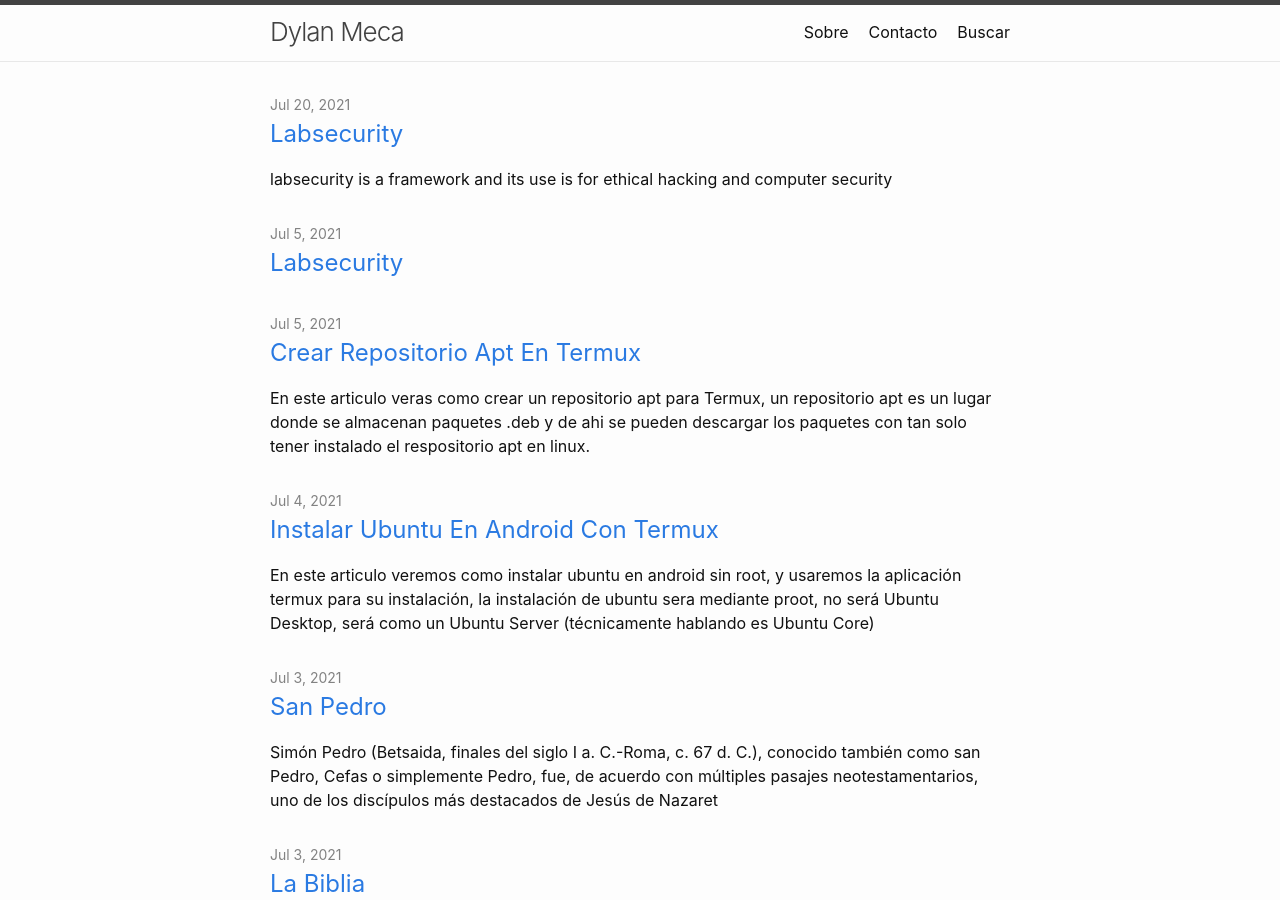
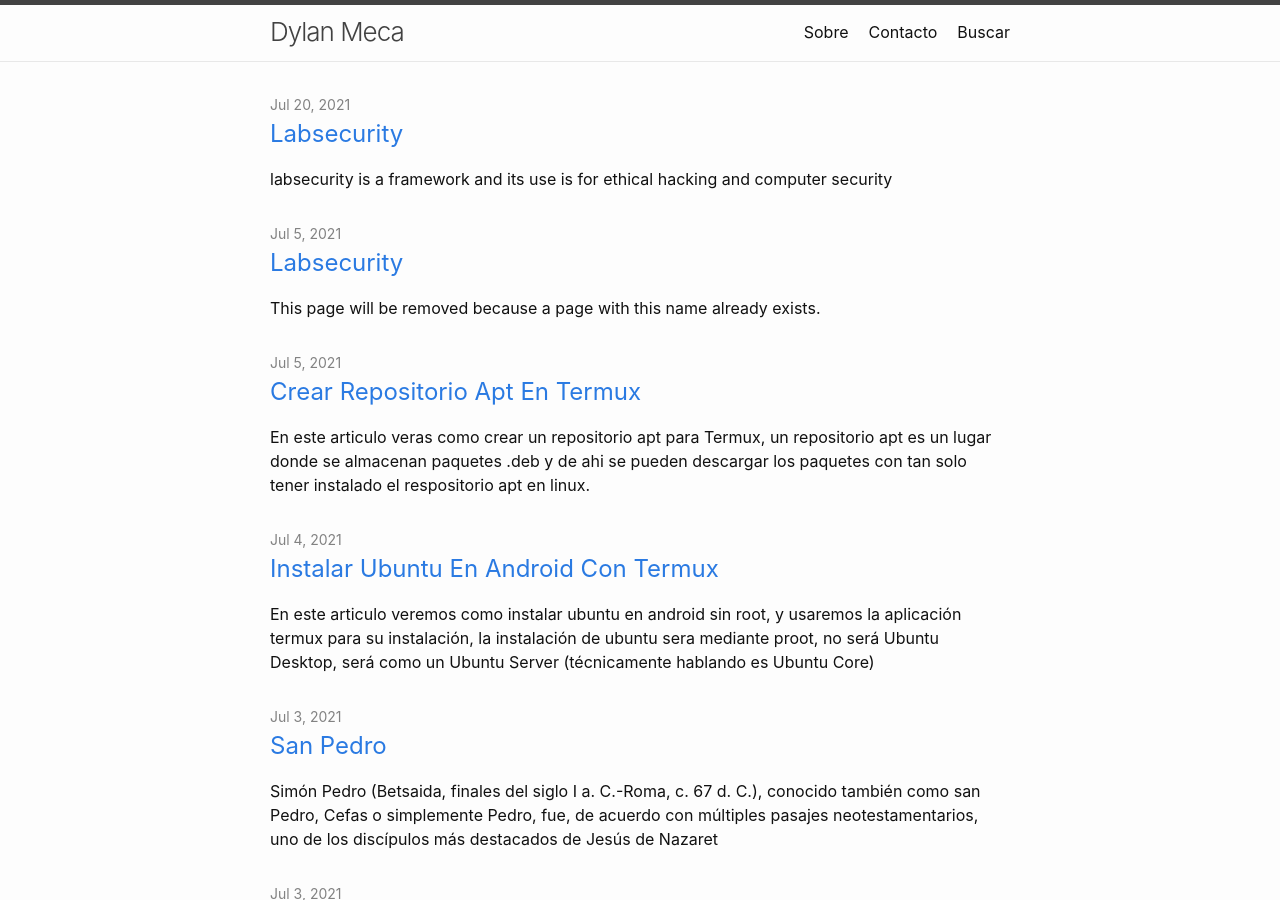
Before and after one commit to dylanmeca/dylanmeca.github.io, a Jekyll site: the page built from index.html, in a window 1280 px wide and 900 px high. Built offline with Jekyll 4.4.1, drawn with Linux system fonts in a browser that asks for light colours; the list of posts is cut into pages by our own code.

Commit message:
Update 2021-07-05-labsecurity.md

```diff
--- a/_posts/2021-07-05-labsecurity.md
+++ b/_posts/2021-07-05-labsecurity.md
@@ -1,5 +1,6 @@
 ---
 layout: post
+description: This page will be removed because a page with this name already exists.
 ---
 
 This page has been moved to [https://dylan14567.github.io/labsecurity](https://dylan14567.github.io/labsecurity).
```
